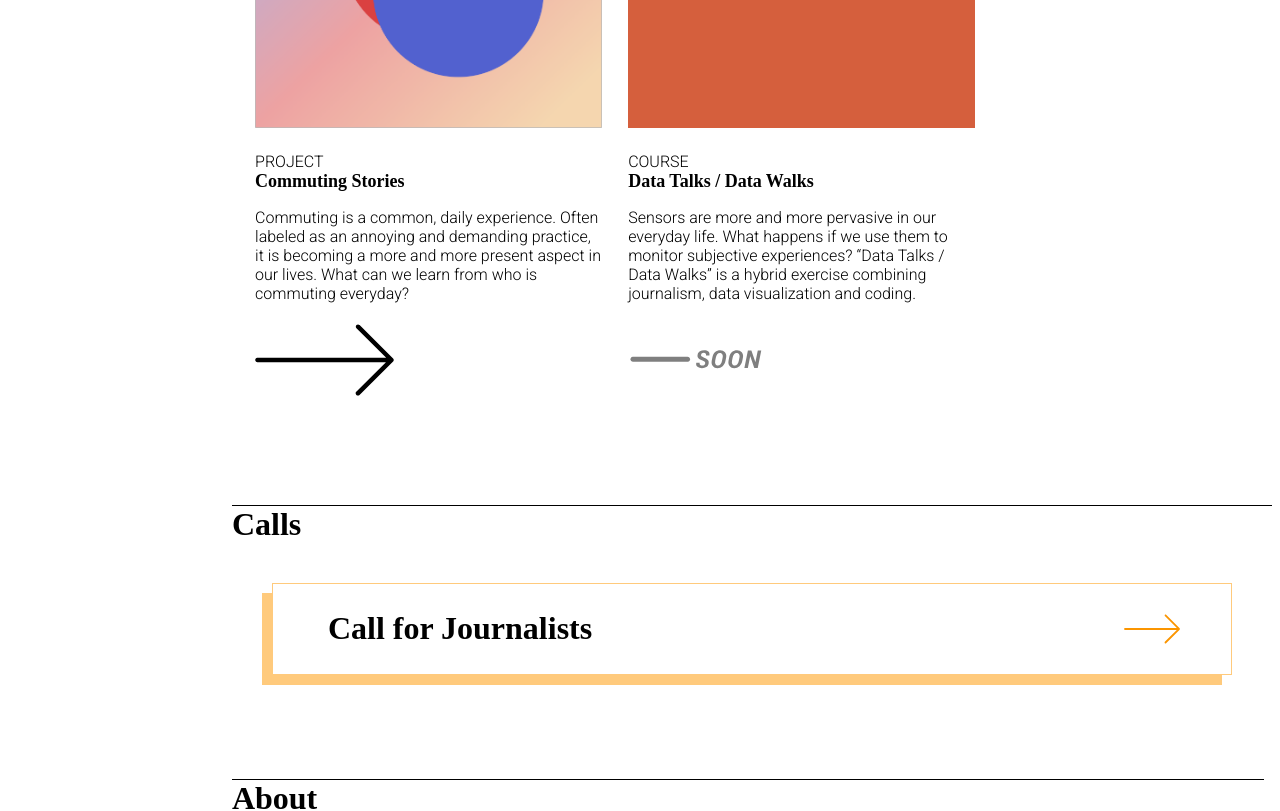
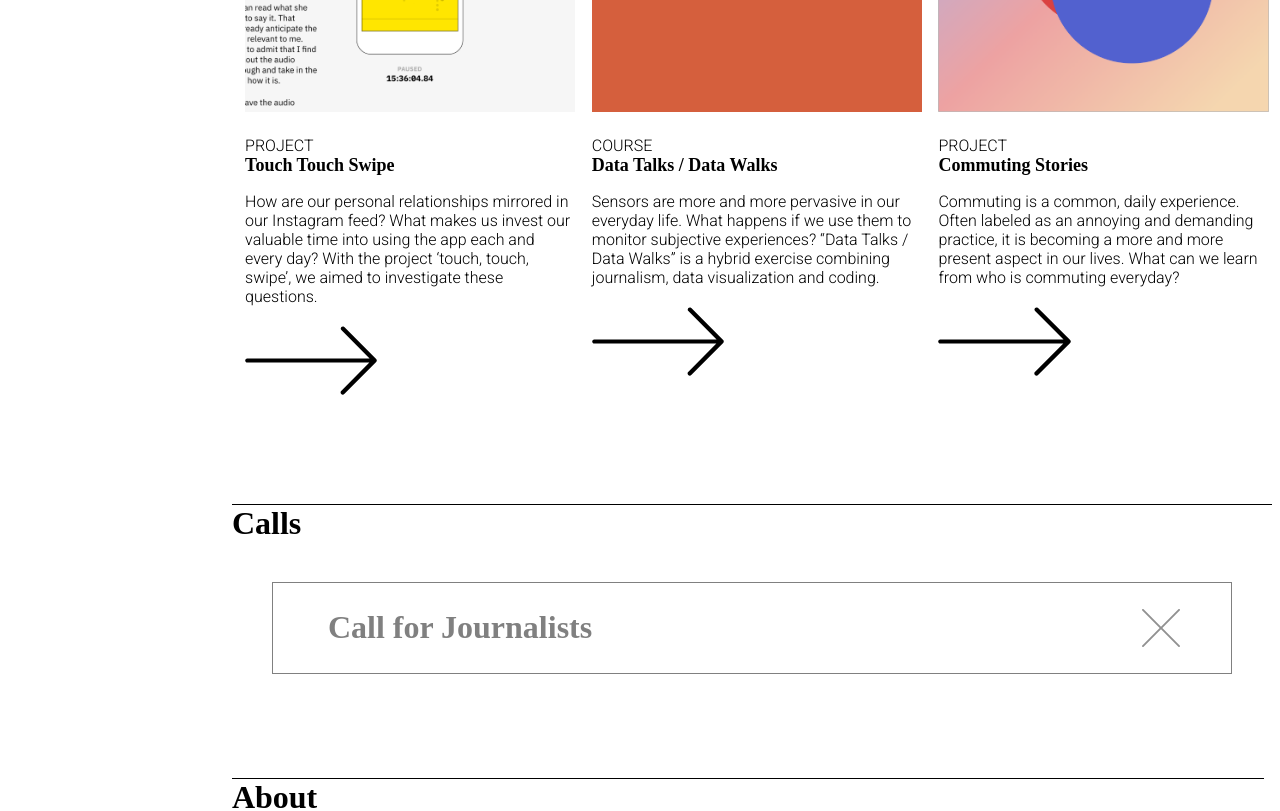
Before and after one commit to uclab-potsdam/vidan_landingpage, a Vue app: page / in a window 1280 px wide. Shown: the part 340-1151 px from the top of the page. Built offline with nearby package versions, Linux system fonts and the light colour scheme; a web font is replaced by a local one.

Commit message:
update with new projects

```diff
--- a/public/index.html
+++ b/public/index.html
@@ -2,21 +2,22 @@
 <html lang="en">
   <head>
     <meta charset="utf-8">
-    <meta content="width=device-width, initial-scale=1" name="viewport" />
+    <meta name="viewport" content="width=device-width, initial-scale=1">
     <title>VIDAN: Visual and Dynamic Arrangements of Narratives - UCLAB - FH Potsdam</title>
     <meta name="description" content="At the intersection of data visualization, digital storytelling, and urban infrastructure, VIDAN ('Visuelle und dynamische Arrangements von Nachrichten') is an interdisciplinary research project devoted to the design, development and evaluation of data-based article formats.">
+    <link rel="icon" sizes="192x192" href="<%= BASE_URL %>favicon.png">
+    <link rel="apple-touch-icon" href="<%= BASE_URL %>favicon.png">
+    <link rel="mask-icon" href="<%= BASE_URL %>favicon.png" color="white">
     <meta property="og:type" content="website">
     <meta property="og:title" content="VIDAN: Visual and Dynamic Arrangements of Narratives - UCLAB - FH Potsdam">
     <meta property="og:description" content="At the intersection of data visualization, digital storytelling, and urban infrastructure, VIDAN ('Visuelle und dynamische Arrangements von Nachrichten') is an interdisciplinary research project devoted to the design, development and evaluation of data-based article formats.">
     <meta name="twitter:card" content="summary">
     <meta name="twitter:title" content="VIDAN: Visual and Dynamic Arrangements of Narratives - UCLAB - FH Potsdam">
-    <meta name="twitter:description" content="At the intersection of data visualization, digital storytelling, and urban infrastructure, VIDAN ('Visuelle und dynamische Arrangements von Nachrichten') is an interdisciplinary research project devoted to the design, development and evaluation of data-based article formats..">
+    <meta name="twitter:description" content="At the intersection of data visualization, digital storytelling, and urban infrastructure, VIDAN ('Visuelle und dynamische Arrangements von Nachrichten') is an interdisciplinary research project devoted to the design, development and evaluation of data-based article formats.">
     <meta name="twitter:card" content="summary_large_image">
     <meta name="og:image" content="https://uclab.fh-potsdam.de/vidan/social_preview.jpg">
     <meta name="og:image:width" content="1200">
     <meta name="og:image:height" content="630">
-    <meta http-equiv="X-UA-Compatible" content="IE=edge">
-    <link rel="icon" href="<%= BASE_URL %>favicon.png">
   </head>
   <body>
     <noscript>
--- a/src/assets/data/content.json
+++ b/src/assets/data/content.json
@@ -1,18 +1,25 @@
 {
   "projects": [
+    {
+      "title": "Touch Touch Swipe",
+      "category": "project",
+      "description": "How are our personal relationships mirrored in our Instagram feed? What makes us invest our valuable time into using the app each and every day? With the project ‘touch, touch, swipe’, we aimed to investigate these questions.",
+      "link": "https://uclab.fh-potsdam.de/swipe/",
+      "img": "swipe"
+    },
+    {
+      "title": "Data Talks / Data Walks",
+      "category": "course",
+      "description": "Sensors are more and more pervasive in our everyday life. What happens if we use them to monitor subjective experiences? “Data Talks / Data Walks” is a hybrid exercise combining journalism, data visualization and coding.",
+      "link": "https://fhp.incom.org/workspace/9090",
+      "img": "datainterviews"
+    },
     {
       "title": "Commuting Stories",
       "category": "project",
       "description": "Commuting is a common, daily experience. Often labeled as an annoying and demanding practice, it is becoming a more and more present aspect in our lives. What can we learn from who is commuting everyday?",
       "link": "https://uclab.fh-potsdam.de/commutingstories/",
       "img": "commuting"
-    },
-    {
-      "title": "Data Talks / Data Walks",
-      "category": "course",
-      "description": "Sensors are more and more pervasive in our everyday life. What happens if we use them to monitor subjective experiences? “Data Talks / Data Walks” is a hybrid exercise combining journalism, data visualization and coding.",
-      "link": "",
-      "img": "datainterviews"
     }
   ],
   "events": [
@@ -20,7 +27,7 @@
   "calls": [
     {
       "title": "Call for Journalists",
-      "open": true,
+      "open": false,
       "link": "CallEvaluation-DataInterviews"
     }
   ],
--- a/src/components/Calls.vue
+++ b/src/components/Calls.vue
@@ -7,7 +7,7 @@
           <div class="inner-container">
             <h1>{{call.title}}</h1>
             <img v-if="call.open" src="../assets/right-arrow-yellow.svg" class="navigation"/>
-            <img v-if="!call.open" src="../assets/closing-x.svg" class="navigation"/>
+            <img v-if="!call.open" src="../assets/closing-x.svg" class="navigation close"/>
           </div>
         </a>
       </div>
@@ -77,6 +77,10 @@ export default {
           right: 100px;
           transition: right 1s;
           align-self: center;
+
+          &.close {
+            cursor: not-allowed;
+          }
         }
       }
 
--- a/src/components/Projects.vue
+++ b/src/components/Projects.vue
@@ -64,7 +64,7 @@ export default {
 
     .project-container {
       margin: 0 $margin;
-      padding-left: 20px;
+      padding-left: 10px;
       width: calc(100% / 3);
 
       &.soon {
```
Also changed, not shown: src/assets/images/swipe.png (added), 1 other file (tests, documents, lock files or other folders).
